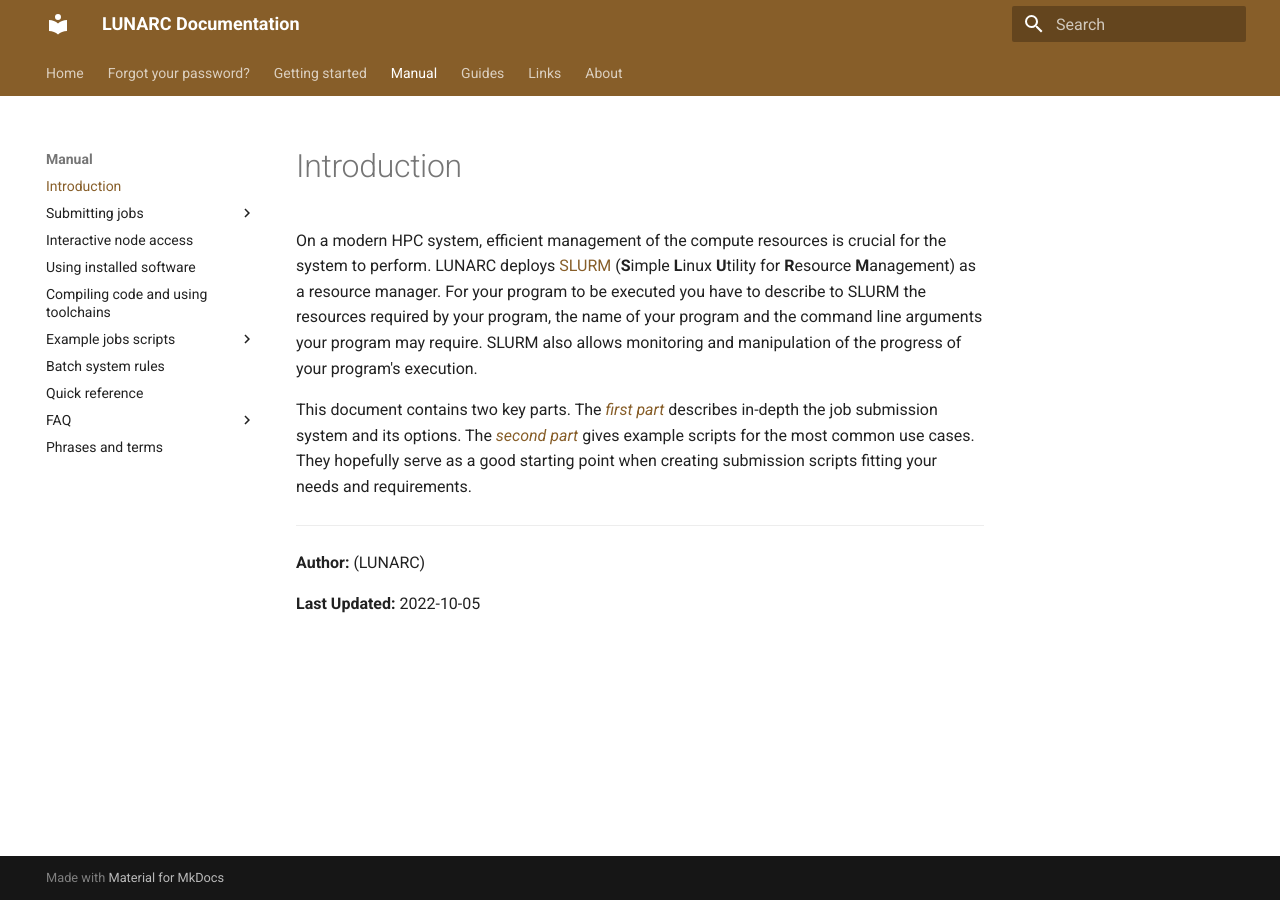
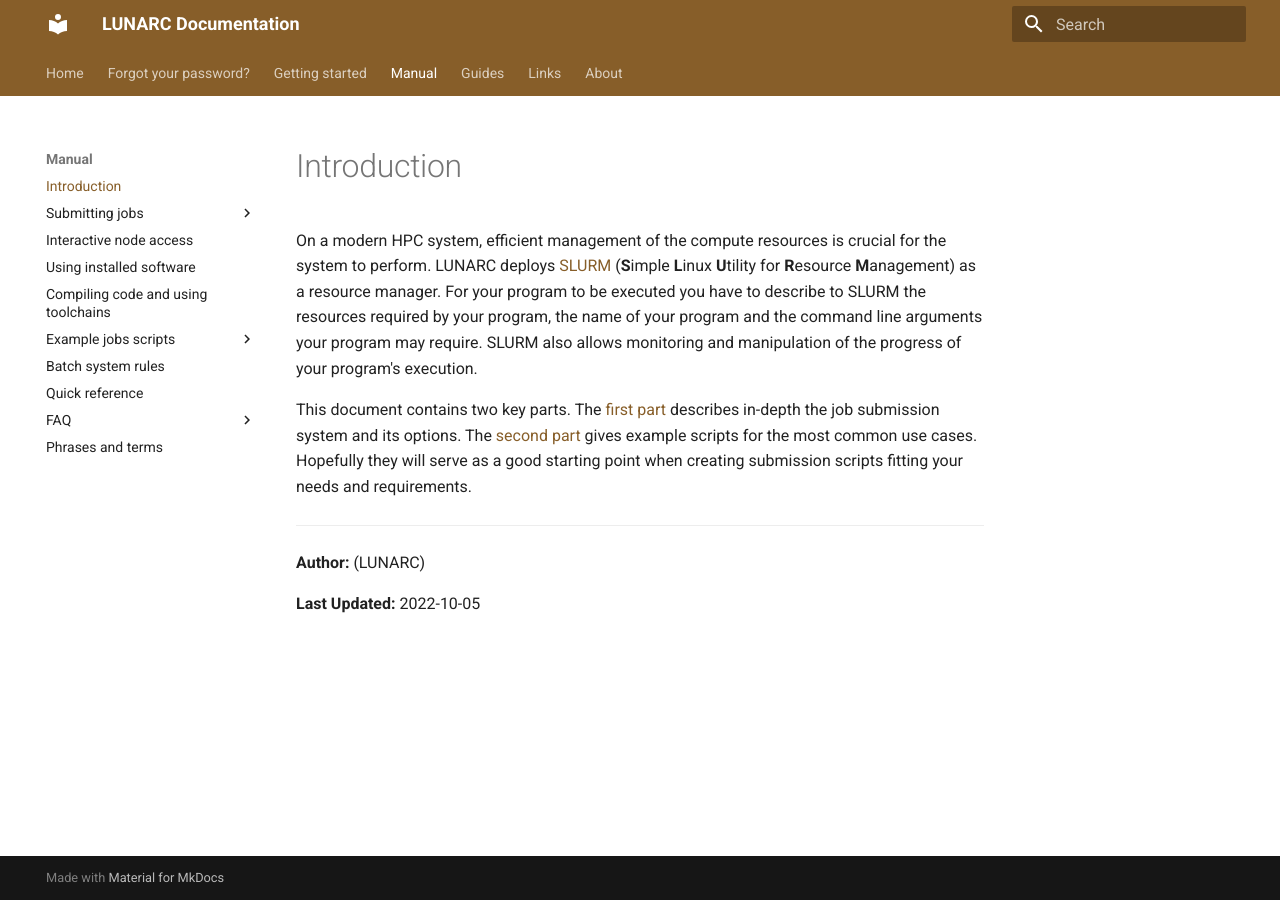
Before and after one commit to lunarc/lunarc_docs, an MkDocs documentation site: the page built from docs/manual/manual_intro.md, in a window 1280 px wide. Built offline with MkDocs 1.6.1 and Material for MkDocs 9.7.7, drawn with Linux system fonts in a browser that asks for light colours; comment, search, counter and statistics services are not loaded.

Commit message:
Update manual_intro.md
updated links from links in document to links to other pages

```diff
--- a/docs/manual/manual_intro.md
+++ b/docs/manual/manual_intro.md
@@ -1,6 +1,6 @@
 On a modern HPC system, efficient management of the compute resources is crucial for the system to perform. LUNARC deploys [SLURM](http://slurm.schedmd.com/) (**S**imple **L**inux **U**tility for **R**esource **M**anagement) as a resource manager. For your program to be executed you have to describe to SLURM the resources required by your program, the name of your program and the command line arguments your program may require. SLURM also allows monitoring and manipulation of the progress of your program's execution.
 
-This document contains two key parts. The [*first part*](#job-submission) describes in-depth the job submission system and its options. The [*second part*](#example-job-scripts) gives example scripts for the most common use cases. They hopefully serve as a good starting point when creating submission scripts fitting your needs and requirements.
+This document contains two key parts. The [first part](/../manual/submitting_jobs/manual_basic_job/) describes in-depth the job submission system and its options. The [second part](/../manual/example_job_scripts/manual_example_basic_serial/) gives example scripts for the most common use cases. Hopefully they will serve as a good starting point when creating submission scripts fitting your needs and requirements.
 
 ---
 
```
